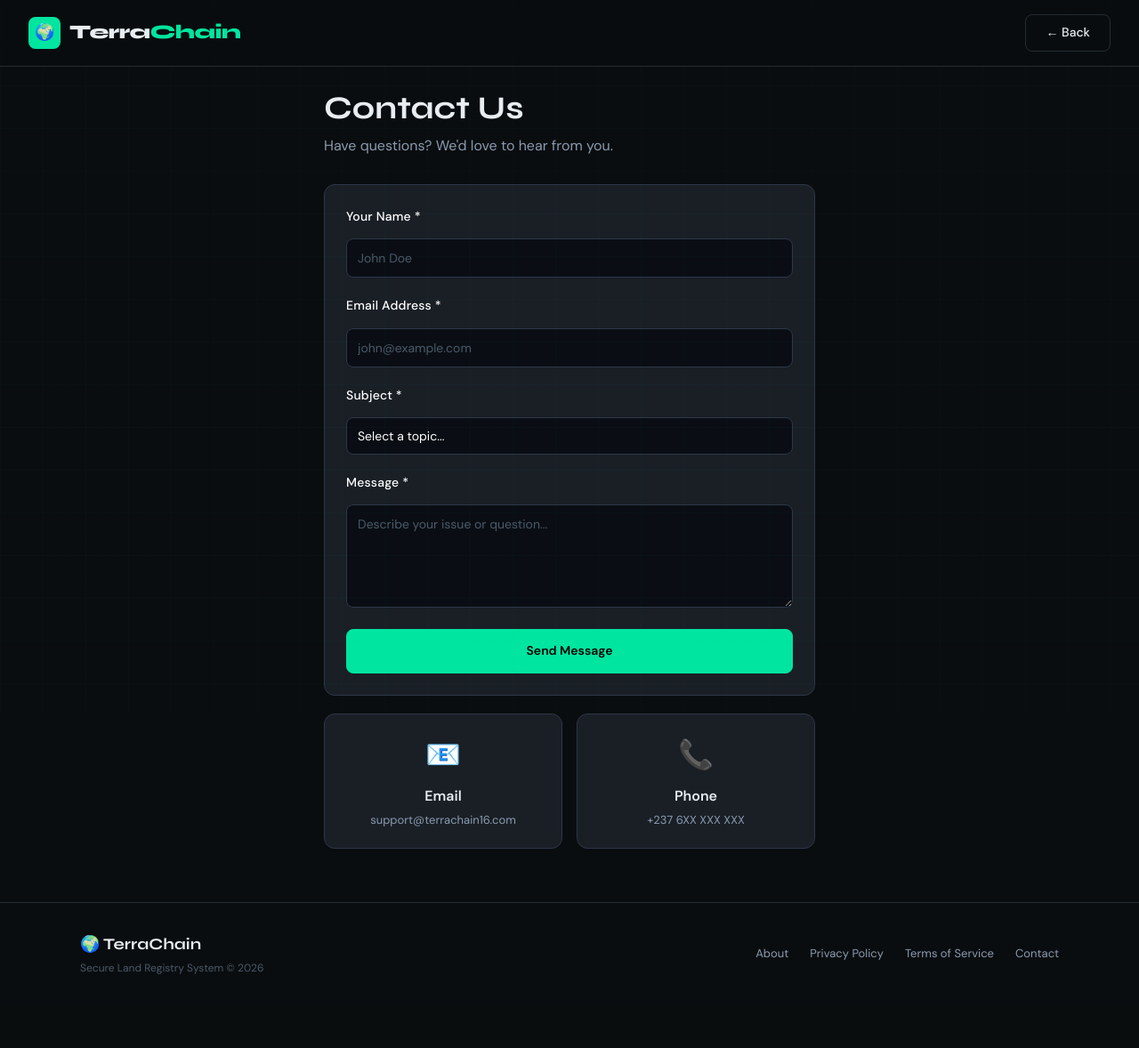
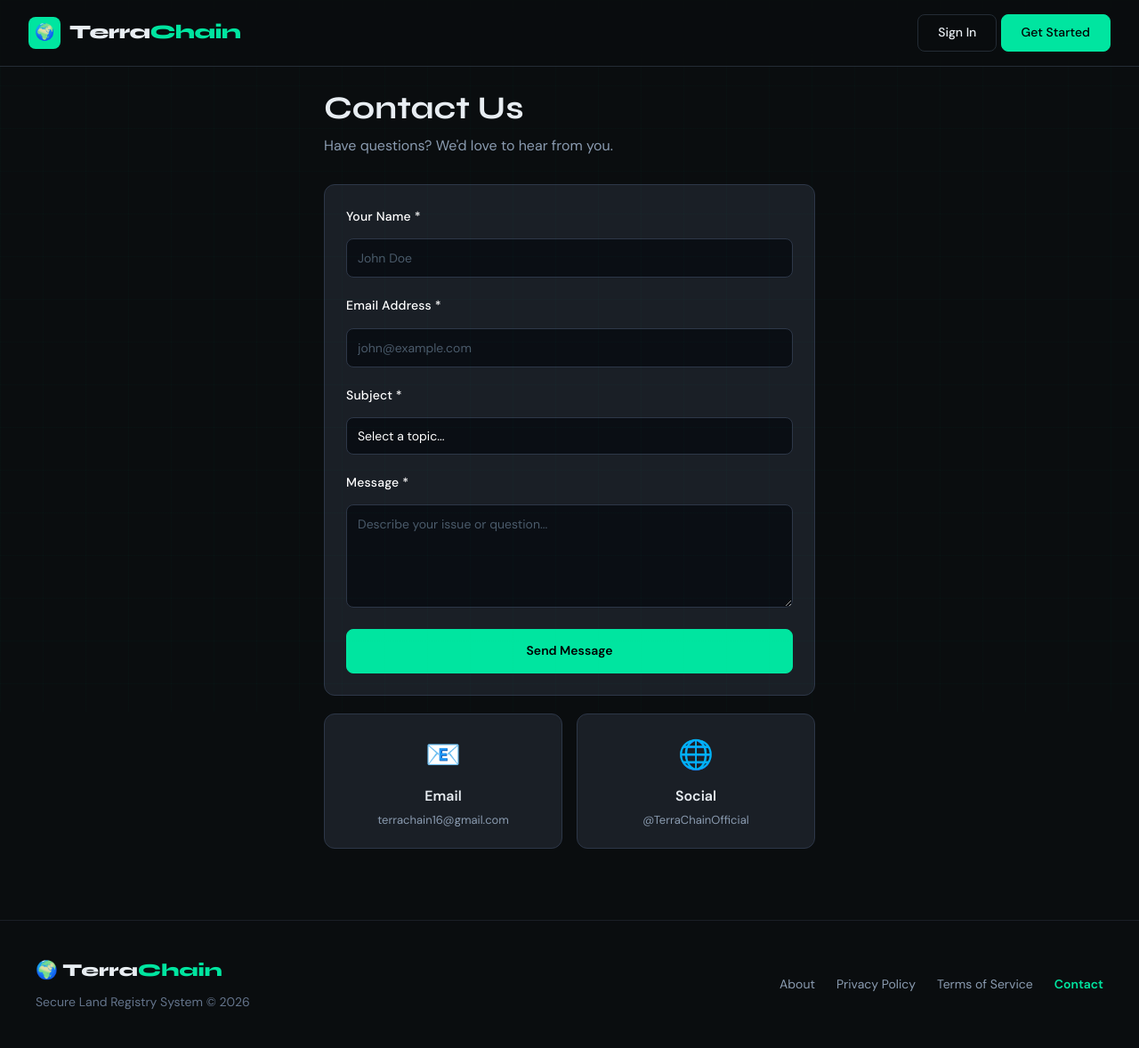
Before and after one commit to Fung-Nkoh-Manuel/TerraChain, a PHP site: page /terrachain-v2/contact.php in a window 1280 px wide. Shown: the whole page at 89% size. Before the commit the page ends 1095 px from the top, so only its background shows below. Run offline with PHP 8.4, Linux system fonts and the light colour scheme.

Commit message:
fixing the contact us section

```diff
--- a/api/router.php
+++ b/api/router.php
@@ -39,6 +39,7 @@ try {
     require_once $basePath . '/../controllers/DisputeController.php';
     require_once $basePath . '/../controllers/NotificationController.php';
     require_once $basePath . '/../controllers/UploadController.php';
+    require_once $basePath . '/../controllers/SystemController.php';
 } catch (Throwable $e) {
     http_response_code(500);
     echo json_encode([
@@ -106,8 +107,9 @@ $routes = [
     // Upload
     'POST /api/upload' => ['UploadController', 'upload'],
 
-    // Public Stats
-    'GET /api/public/stats' => ['AuthController', 'getPublicStats'],
+    // Public Endpoints
+    'GET /api/public/stats'   => ['SystemController', 'getStats'],
+    'POST /api/public/contact' => ['SystemController', 'contact'],
 ];
 
 $routeKey = $method . ' ' . $uri;
--- a/public/contact.php
+++ b/public/contact.php
@@ -2,7 +2,6 @@
 // public/contact.php
 session_start();
 $loggedIn = isset($_SESSION['user_id']);
-$sent = $_GET['sent'] ?? false;
 ?>
 <!DOCTYPE html>
 <html lang="en">
@@ -20,7 +19,12 @@ $sent = $_GET['sent'] ?? false;
             <span>Terra<span class="accent">Chain</span></span>
         </a>
         <div class="header-actions">
-            <a href="./" class="btn btn-outline">← Back</a>
+            <?php if ($loggedIn): ?>
+                <a href="dashboard.php" class="btn btn-outline">Dashboard</a>
+            <?php else: ?>
+                <a href="login.php" class="btn btn-outline">Sign In</a>
+                <a href="register.php" class="btn btn-primary">Get Started</a>
+            <?php endif; ?>
         </div>
     </header>
 
@@ -28,40 +32,37 @@ $sent = $_GET['sent'] ?? false;
         <h1 style="font-family:Syne,sans-serif;font-size:36px;margin-bottom:8px;">Contact Us</h1>
         <p style="color:#8a9bb0;margin-bottom:30px;">Have questions? We'd love to hear from you.</p>
 
-        <?php if ($sent): ?>
-            <div class="alert alert-success" style="background: rgba(0, 229, 160, 0.1); border: 1px solid #00e5a0; color: #00e5a0; padding: 16px; border-radius: 8px; margin-bottom: 24px; display: flex; gap: 12px; align-items: center;">
-                <span class="alert-icon" style="font-size: 20px;">✅</span>
-                <div><strong>Message Sent!</strong><p style="margin-top: 4px; font-size: 14px; opacity: 0.9;">We'll get back to you within 24 hours.</p></div>
-            </div>
-        <?php endif; ?>
+        <div id="contactAlert"></div>
 
         <div class="card" style="background: #1a1f26; border-radius: 12px; padding: 24px; border: 1px solid #2d3748;">
-            <form method="POST" action="">
+            <form id="contactForm">
                 <div class="form-group" style="margin-bottom: 20px;">
                     <label style="display: block; margin-bottom: 8px; color: #fff; font-size: 14px;">Your Name *</label>
-                    <input type="text" name="name" required placeholder="John Doe" style="width: 100%; background: #0a0e14; border: 1px solid #2d3748; padding: 12px; border-radius: 8px; color: #fff;">
+                    <input type="text" name="name" id="name" required placeholder="John Doe" style="width: 100%; background: #0a0e14; border: 1px solid #2d3748; padding: 12px; border-radius: 8px; color: #fff;">
                 </div>
                 <div class="form-group" style="margin-bottom: 20px;">
                     <label style="display: block; margin-bottom: 8px; color: #fff; font-size: 14px;">Email Address *</label>
-                    <input type="email" name="email" required placeholder="john@example.com" style="width: 100%; background: #0a0e14; border: 1px solid #2d3748; padding: 12px; border-radius: 8px; color: #fff;">
+                    <input type="email" name="email" id="email" required placeholder="john@example.com" style="width: 100%; background: #0a0e14; border: 1px solid #2d3748; padding: 12px; border-radius: 8px; color: #fff;">
                 </div>
                 <div class="form-group" style="margin-bottom: 20px;">
                     <label style="display: block; margin-bottom: 8px; color: #fff; font-size: 14px;">Subject *</label>
-                    <select name="subject" required style="width: 100%; background: #0a0e14; border: 1px solid #2d3748; padding: 12px; border-radius: 8px; color: #fff;">
+                    <select name="subject" id="subject" required style="width: 100%; background: #0a0e14; border: 1px solid #2d3748; padding: 12px; border-radius: 8px; color: #fff;">
                         <option value="">Select a topic...</option>
-                        <option value="general">General Inquiry</option>
-                        <option value="support">Technical Support</option>
-                        <option value="kyc">KYC / Verification Issue</option>
-                        <option value="registration">Land Registration Help</option>
-                        <option value="dispute">Dispute Resolution</option>
-                        <option value="other">Other</option>
+                        <option value="General Inquiry">General Inquiry</option>
+                        <option value="Technical Support">Technical Support</option>
+                        <option value="KYC Issue">KYC / Verification Issue</option>
+                        <option value="Land Registration">Land Registration Help</option>
+                        <option value="Other">Other</option>
                     </select>
                 </div>
                 <div class="form-group" style="margin-bottom: 24px;">
                     <label style="display: block; margin-bottom: 8px; color: #fff; font-size: 14px;">Message *</label>
-                    <textarea name="message" rows="5" required placeholder="Describe your issue or question..." style="width: 100%; background: #0a0e14; border: 1px solid #2d3748; padding: 12px; border-radius: 8px; color: #fff; resize: vertical;"></textarea>
+                    <textarea name="message" id="message" rows="5" required placeholder="Describe your issue or question..." style="width: 100%; background: #0a0e14; border: 1px solid #2d3748; padding: 12px; border-radius: 8px; color: #fff; resize: vertical;"></textarea>
                 </div>
-                <button type="submit" class="btn btn-primary" style="width: 100%; padding: 14px; font-weight: 600;">Send Message</button>
+                <button type="submit" class="btn btn-primary btn-full" id="submitBtn" style="padding: 14px; font-weight: 600;">
+                    <span class="btn-text">Send Message</span>
+                    <span class="spinner" style="display:none;"></span>
+                </button>
             </form>
         </div>
 
@@ -69,29 +70,81 @@ $sent = $_GET['sent'] ?? false;
             <div class="card" style="text-align:center; background: #1a1f26; border-radius: 12px; padding: 20px; border: 1px solid #2d3748;">
                 <div style="font-size:32px; margin-bottom: 8px;">📧</div>
                 <strong style="color:#e8edf2; display: block;">Email</strong>
-                <p style="color:#8a9bb0;font-size:13px; margin-top: 4px;">support@terrachain16.com</p>
+                <a href="mailto:terrachain16@gmail.com" style="color:#8a9bb0;font-size:13px; text-decoration: none;">terrachain16@gmail.com</a>
             </div>
             <div class="card" style="text-align:center; background: #1a1f26; border-radius: 12px; padding: 20px; border: 1px solid #2d3748;">
-                <div style="font-size:32px; margin-bottom: 8px;">📞</div>
-                <strong style="color:#e8edf2; display: block;">Phone</strong>
-                <p style="color:#8a9bb0;font-size:13px; margin-top: 4px;">+237 6XX XXX XXX</p>
+                <div style="font-size:32px; margin-bottom: 8px;">🌐</div>
+                <strong style="color:#e8edf2; display: block;">Social</strong>
+                <p style="color:#8a9bb0;font-size:13px; margin-top: 4px;">@TerraChainOfficial</p>
             </div>
         </div>
     </main>
 
-    <footer>
-        <div class="footer-content">
+    <footer style="margin-top: 60px; padding: 40px 24px; border-top: 1px solid #1a1f26;">
+        <div class="footer-content" style="max-width: 1200px; margin: 0 auto; display: flex; justify-content: space-between; align-items: center; flex-wrap: wrap; gap: 20px;">
             <div class="footer-logo">
-                <span>🌍 Terra<span class="accent">Chain</span></span>
-                <p>Secure Land Registry System © <?php echo date('Y'); ?></p>
+                <span style="font-family: Syne, sans-serif; font-weight: 800; font-size: 20px;">🌍 Terra<span style="color: #00e5a0;">Chain</span></span>
+                <p style="color: #64748b; font-size: 14px; margin-top: 4px;">Secure Land Registry System © <?php echo date('Y'); ?></p>
             </div>
-            <div class="footer-links">
-                <a href="about.php">About</a>
-                <a href="privacy.php">Privacy Policy</a>
-                <a href="terms.php">Terms of Service</a>
-                <a href="contact.php">Contact</a>
+            <div class="footer-links" style="display: flex; gap: 24px;">
+                <a href="about.php" style="color: #8a9bb0; text-decoration: none; font-size: 14px;">About</a>
+                <a href="privacy.php" style="color: #8a9bb0; text-decoration: none; font-size: 14px;">Privacy Policy</a>
+                <a href="terms.php" style="color: #8a9bb0; text-decoration: none; font-size: 14px;">Terms of Service</a>
+                <a href="contact.php" style="color: #00e5a0; text-decoration: none; font-size: 14px; font-weight: 600;">Contact</a>
             </div>
         </div>
     </footer>
+
+    <script>
+        document.getElementById('contactForm').addEventListener('submit', async function(e) {
+            e.preventDefault();
+            const btn = document.getElementById('submitBtn');
+            const btnText = btn.querySelector('.btn-text');
+            const spinner = btn.querySelector('.spinner');
+            const alertDiv = document.getElementById('contactAlert');
+
+            btn.disabled = true;
+            btnText.style.display = 'none';
+            spinner.style.display = 'inline-block';
+            alertDiv.innerHTML = '';
+
+            const formData = {
+                name: document.getElementById('name').value,
+                email: document.getElementById('email').value,
+                subject: document.getElementById('subject').value,
+                message: document.getElementById('message').value
+            };
+
+            try {
+                const res = await fetch('../api/public/contact', {
+                    method: 'POST',
+                    headers: { 'Content-Type': 'application/json' },
+                    body: JSON.stringify(formData)
+                });
+                const data = await res.json();
+
+                if (data.success) {
+                    alertDiv.innerHTML = `
+                        <div style="background: rgba(0, 229, 160, 0.1); border: 1px solid #00e5a0; color: #00e5a0; padding: 16px; border-radius: 12px; margin-bottom: 24px;">
+                            <strong>Message Sent!</strong> We'll get back to you soon.
+                        </div>
+                    `;
+                    this.reset();
+                } else {
+                    throw new Error(data.data?.error || data.error || 'Failed to send message');
+                }
+            } catch (err) {
+                alertDiv.innerHTML = `
+                    <div style="background: rgba(255, 77, 77, 0.1); border: 1px solid #ff4d4d; color: #ff4d4d; padding: 16px; border-radius: 12px; margin-bottom: 24px;">
+                        <strong>Error:</strong> ${err.message}
+                    </div>
+                `;
+            } finally {
+                btn.disabled = false;
+                btnText.style.display = '';
+                spinner.style.display = 'none';
+            }
+        });
+    </script>
 </body>
 </html>
--- a/public/privacy.php
+++ b/public/privacy.php
@@ -66,7 +66,7 @@ $loggedIn = isset($_SESSION['user_id']);
         <div class="card" style="background: #1a1f26; border-radius: 12px; padding: 24px; border: 1px solid #2d3748;">
             <h2 style="font-family:Syne,sans-serif;margin-bottom:12px; color: #fff;">5. Contact</h2>
             <p style="color:#8a9bb0;line-height:1.7;">
-                For privacy concerns, contact us at <a href="mailto:privacy@terrachain.gov" style="color:#00e5a0;">privacy@terrachain.gov</a>.
+                For privacy concerns, contact us at <a href="mailto:terrachain16@gmail.com" style="color:#00e5a0; text-decoration: none;">terrachain16@gmail.com</a>.
             </p>
         </div>
     </main>
--- a/public/register.php
+++ b/public/register.php
@@ -85,8 +85,8 @@ if (isset($_SESSION['user_id'])) {
                 <div class="form-group">
                     <label class="checkbox-label">
                         <input type="checkbox" required> I agree to the
-                        <a href="#" class="terms-link">Terms of Service</a> and
-                        <a href="#" class="terms-link">Privacy Policy</a>
+                        <a href="terms.php" class="terms-link">Terms of Service</a> and
+                        <a href="privacy.php" class="terms-link">Privacy Policy</a>
                     </label>
                 </div>
 
```
Also changed, not shown: controllers/AuthController.php (+0 -24 lines), controllers/SystemController.php (added, +83 -0 lines), public/index.php (+4 -4 lines).
